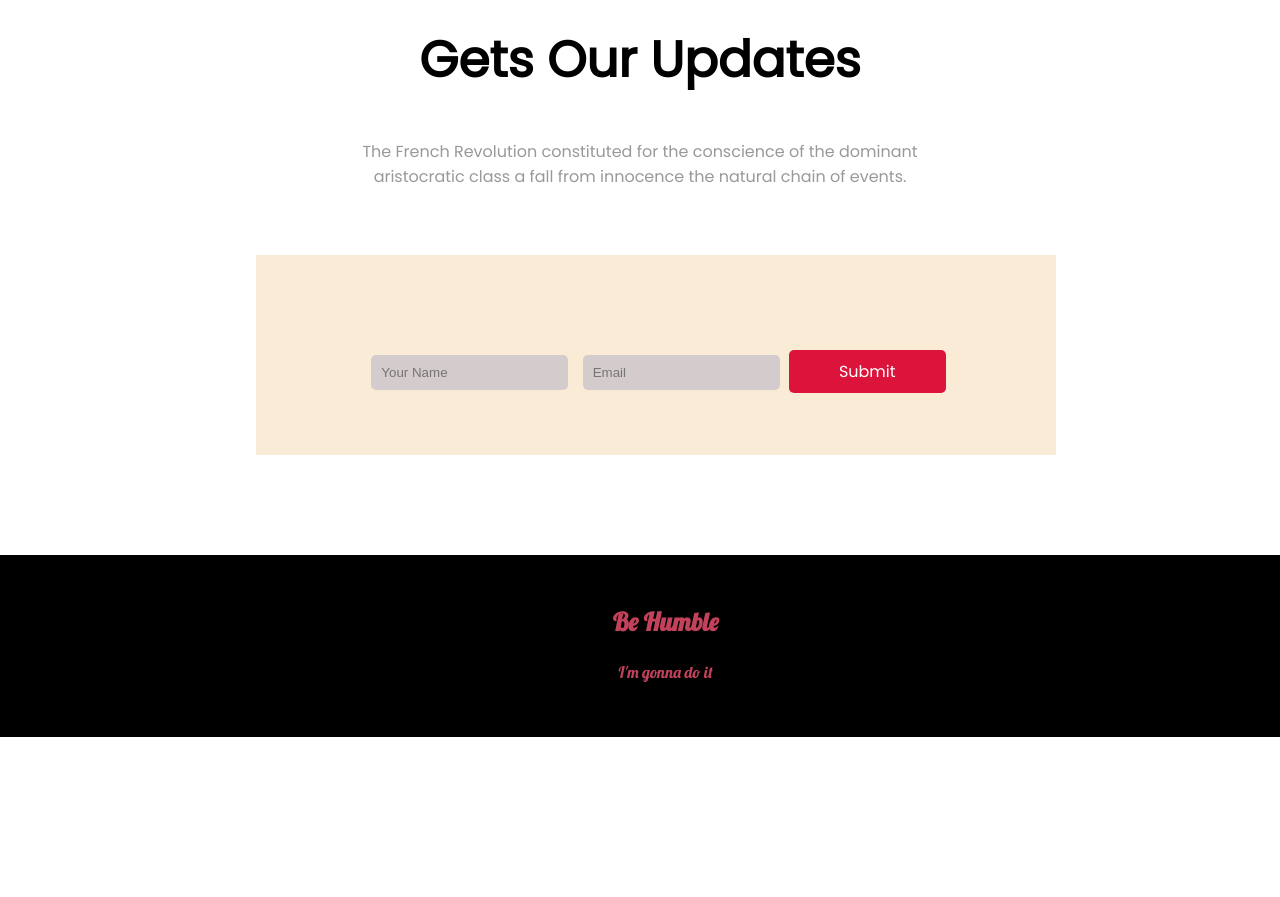
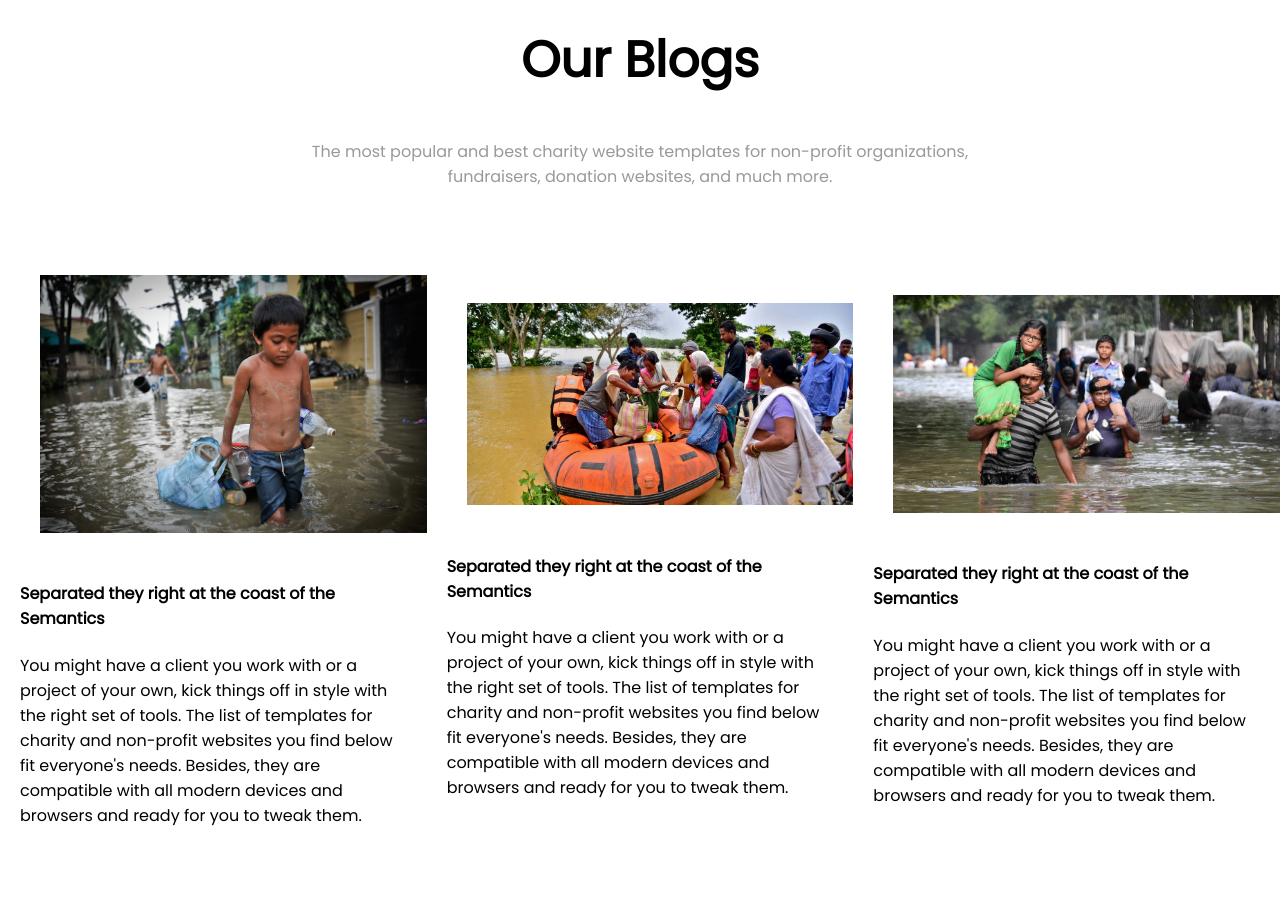
Before and after one commit to Prodipm6/assignment-1, a plain HTML site: page index.html in a window 1280 px wide. Shown: the part 1980-2877 px from the top of the page. Before the commit the page ends 2717 px from the top, so only its background shows below. Drawn offline with Linux system fonts and the light colour scheme.

Commit message:
new sectionadded

```diff
--- a/index.html
+++ b/index.html
@@ -82,6 +82,34 @@
     </section>
     <!-------------Our Donation Plan End------------->
 
+    <!-------------Our Features part Start------------->
+<section>
+    <div>
+        <div class="header-blog">
+            <h1>Our Blogs</h1>
+            <p>The most popular and best charity website templates for non-profit organizations,<br> fundraisers, donation websites, and much more.</p>
+        </div>
+        <div class="blog-content">
+            <div class="blog">
+                <img src="./images/donation9.jpg" alt="image">
+                <h4>Separated they right at the coast of the Semantics</h4>
+                <p>You might have a client you work with or a project of your own, kick things off in style with the right set of tools. The list of templates for charity and non-profit websites you find below fit everyone's needs. Besides, they are compatible with all modern devices and browsers and ready for you to tweak them.</p>
+            </div>
+            <div class="blog">
+                <img src="./images/donation5.jpg" alt="image">
+                <h4>Separated they right at the coast of the Semantics</h4>
+                <p>You might have a client you work with or a project of your own, kick things off in style with the right set of tools. The list of templates for charity and non-profit websites you find below fit everyone's needs. Besides, they are compatible with all modern devices and browsers and ready for you to tweak them.</p>
+            </div>
+            <div class="blog">
+                <img src="./images/donation4.jpg" alt="image">
+                <h4>Separated they right at the coast of the Semantics</h4>
+                <p>You might have a client you work with or a project of your own, kick things off in style with the right set of tools. The list of templates for charity and non-profit websites you find below fit everyone's needs. Besides, they are compatible with all modern devices and browsers and ready for you to tweak them.</p>
+            </div>
+        </div>
+    </div>
+</section>
+    <!-------------Our Features part Start------------->
+
     <!-------------Our Update Section Start------------->
 <section class="update-part our-plan">
     <div class="update-text">
--- a/style.css
+++ b/style.css
@@ -119,6 +119,37 @@ hr{
 }
 /*--------Donation Plan End--------*/
 
+/*--------Our Blogs part Start--------*/
+.header-blog h1{
+    text-align: center;
+    font-size: 50px;
+}
+.header-blog p{
+    text-align: center;
+    font-size: 16px;
+    color: rgb(153, 153, 153);
+}
+.blog-content{
+    display: flex;
+    justify-content: center;
+    align-items: center;
+    margin: auto;
+}
+.blog-content .blog{
+    flex: 1;
+    margin: 50px 20px;
+}
+.blog-content .blog img{
+    width: 100%;
+    height: auto;
+    margin: 10px;
+    padding: 10px;
+}
+
+
+
+/*--------Our Blogs part End--------*/
+
 /*--------Our Updates part start--------*/
 .update-text p{
     color: rgb(153, 153, 153);
```
